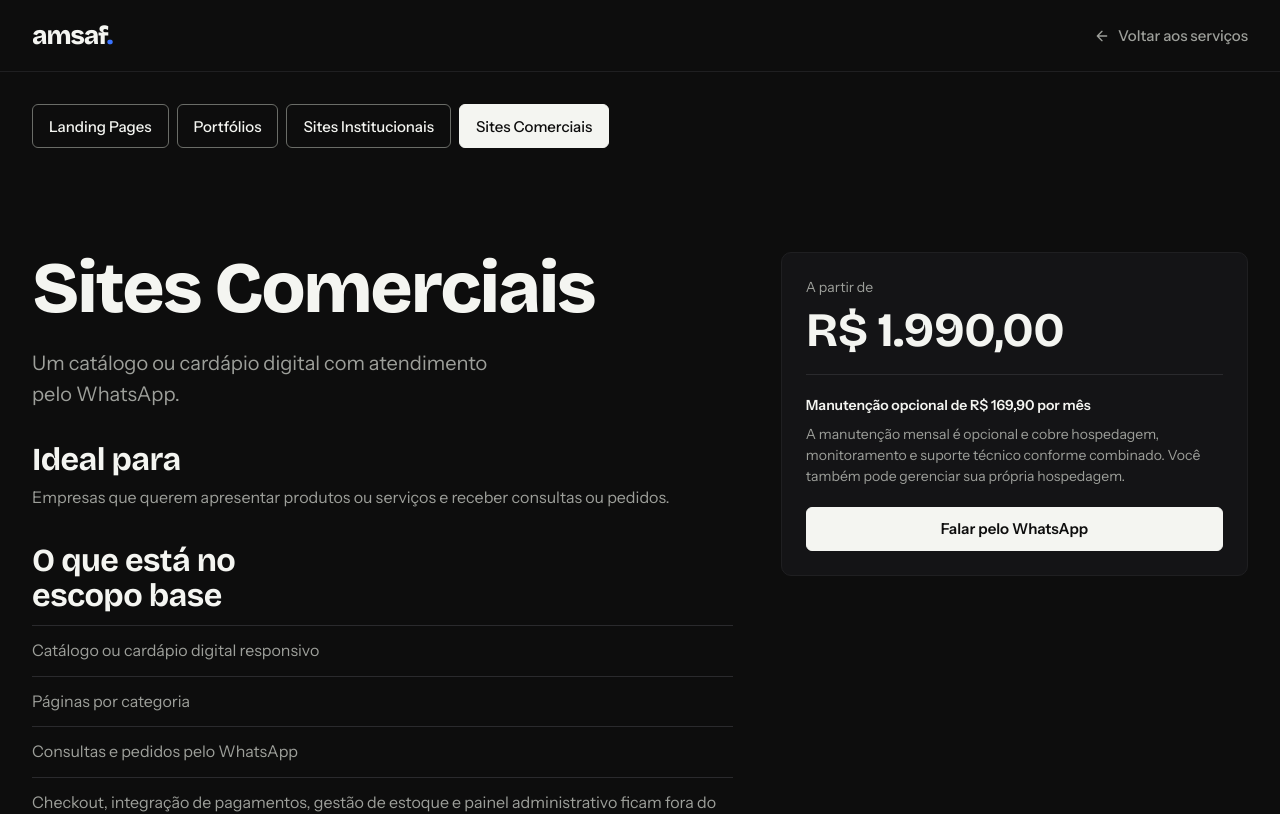
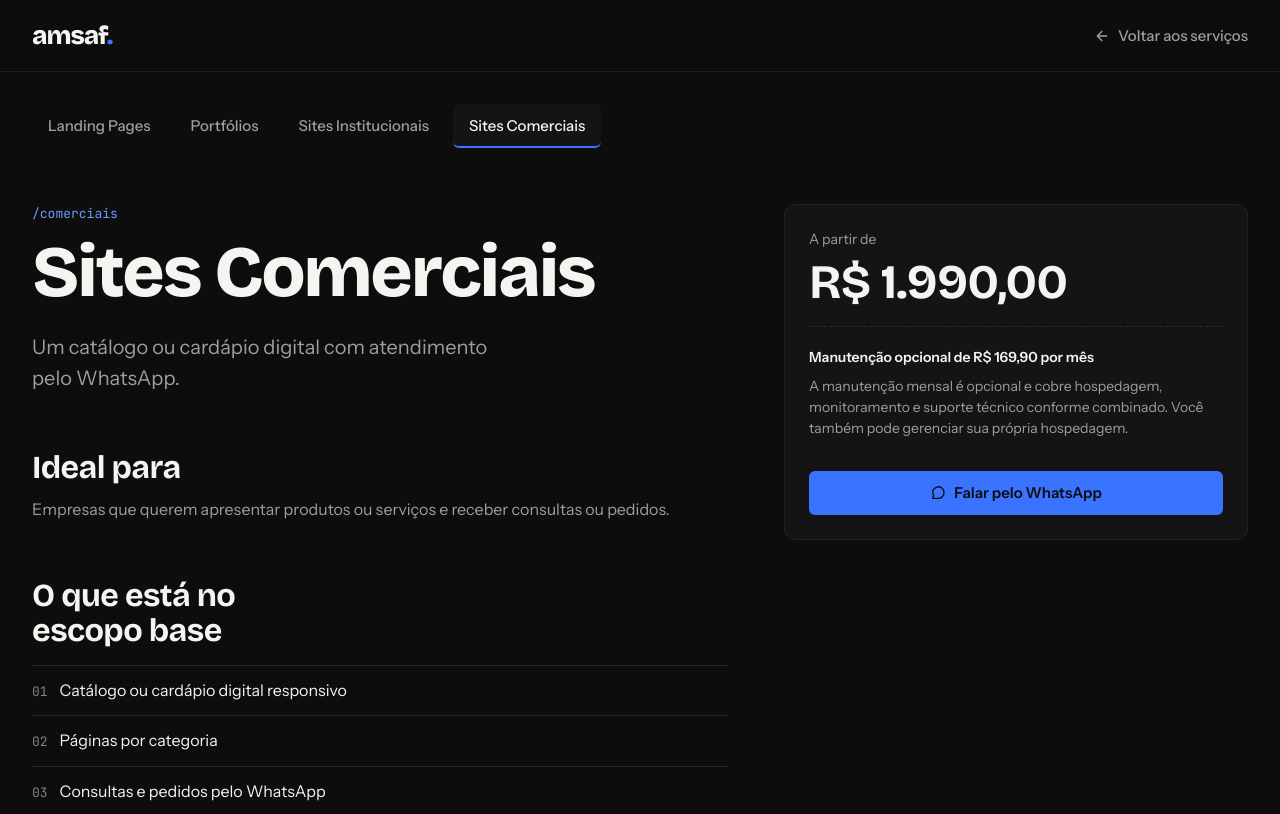
Before and after one commit to AMSDAF/amsaf-website, a Next.js app in the folder frontend/: page /comerciais in a window 1280 px wide. Shown: the top 814 px of the page. Built offline with nearby package versions, Linux system fonts and the light colour scheme.

Commit message:
feat: refine service detail pages

```diff
--- a/frontend/src/components/service-detail.tsx
+++ b/frontend/src/components/service-detail.tsx
@@ -1,4 +1,5 @@
 import Link from "next/link";
+import { ActionLink } from "@/components/action-link";
 import {
   serviceMaintenanceNote,
   serviceProposalNote,
@@ -9,14 +10,14 @@ import { formatBrl } from "@/lib/format-brl";
 
 export function ServiceDetail({ service }: { service: ServiceContent }) {
   return (
-    <div className="site-container py-6 sm:py-8">
+    <div className="site-container pt-6 sm:pt-8">
       <nav aria-label="Serviços">
-        <ul className="flex flex-wrap gap-2">
+        <ul className="grid grid-cols-2 gap-2 sm:flex sm:flex-wrap" role="list">
           {services.map(({ route, label }) => (
             <li key={route}>
               <Link
                 aria-current={route === service.route ? "page" : undefined}
-                className="inline-flex min-h-11 items-center rounded-control border border-border-strong px-4 text-nav text-content hover:bg-surface aria-[current=page]:border-inverse aria-[current=page]:bg-inverse aria-[current=page]:text-on-inverse"
+                className="flex min-h-11 items-center justify-center rounded-control border-b-2 border-transparent px-3 py-2 text-center text-nav text-content-muted transition-[color,background-color,border-color] duration-150 ease-[ease] hover:bg-surface hover:text-content active:bg-surface active:text-content aria-[current=page]:border-accent aria-[current=page]:bg-surface aria-[current=page]:text-content sm:px-4"
                 href={route}
               >
                 {label}
@@ -26,9 +27,12 @@ export function ServiceDetail({ service }: { service: ServiceContent }) {
         </ul>
       </nav>
 
-      <div className="grid gap-8 py-section lg:grid-cols-[minmax(0,3fr)_minmax(0,2fr)] lg:items-start lg:gap-12">
-        <div className="space-y-8">
+      <div className="mt-10 grid gap-10 pb-section lg:mt-14 lg:grid-cols-[minmax(0,3fr)_minmax(0,2fr)] lg:items-start lg:gap-14">
+        <div className="space-y-10 lg:space-y-14">
           <div>
+            <p className="mb-3 font-mono text-label wrap-anywhere text-accent-text">
+              {service.route}
+            </p>
             <h1 className="max-w-[18ch] font-display text-display-lg">
               {service.label}
             </h1>
@@ -44,7 +48,7 @@ export function ServiceDetail({ service }: { service: ServiceContent }) {
             >
               Ideal para
             </h2>
-            <p className="mt-2 text-content-muted">{service.audience}</p>
+            <p className="mt-3 text-content-muted">{service.audience}</p>
           </section>
 
           <section aria-labelledby="service-scope">
@@ -54,10 +58,19 @@ export function ServiceDetail({ service }: { service: ServiceContent }) {
             >
               O que está no escopo base
             </h2>
-            <ul className="mt-3 divide-y divide-rule border-y border-rule">
-              {service.baseScope.map((item) => (
-                <li className="py-3 text-content-muted" key={item}>
-                  {item}
+            <ul
+              className="mt-4 divide-y divide-rule border-y border-rule"
+              role="list"
+            >
+              {service.baseScope.map((item, index) => (
+                <li className="flex items-baseline gap-3 py-3" key={item}>
+                  <span
+                    aria-hidden="true"
+                    className="shrink-0 font-mono text-label text-content-subtle"
+                  >
+                    {String(index + 1).padStart(2, "0")}
+                  </span>
+                  <span>{item}</span>
                 </li>
               ))}
             </ul>
@@ -73,7 +86,7 @@ export function ServiceDetail({ service }: { service: ServiceContent }) {
             >
               Precisa de algo a mais?
             </h2>
-            <p className="mt-2 text-content-muted">{serviceProposalNote}</p>
+            <p className="mt-3 text-content-muted">{serviceProposalNote}</p>
           </section>
         </div>
 
@@ -88,7 +101,7 @@ export function ServiceDetail({ service }: { service: ServiceContent }) {
             {formatBrl(service.startingPriceInCentavos)}
           </p>
 
-          <div className="mt-5 border-t border-rule pt-5 text-body-sm text-content-muted">
+          <div className="mt-5 border-t border-dashed border-rule pt-5 text-body-sm text-content-muted">
             <p className="font-semibold text-content">
               Manutenção opcional de{" "}
               {formatBrl(service.monthlyMaintenanceInCentavos)} por mês
@@ -96,12 +109,9 @@ export function ServiceDetail({ service }: { service: ServiceContent }) {
             <p className="mt-2">{serviceMaintenanceNote}</p>
           </div>
 
-          <a
-            className="mt-5 w-full justify-center text-center action-target border border-inverse bg-inverse px-4 text-on-inverse hover:bg-inverse-hover active:bg-inverse-active"
-            href={service.contact.href}
-          >
-            {service.contact.label}
-          </a>
+          <div className="mt-8 grid">
+            <ActionLink {...service.contact} variant="contact" />
+          </div>
         </section>
       </div>
     </div>
```
Also changed, not shown: 2 other files (tests, documents, lock files or other folders).
